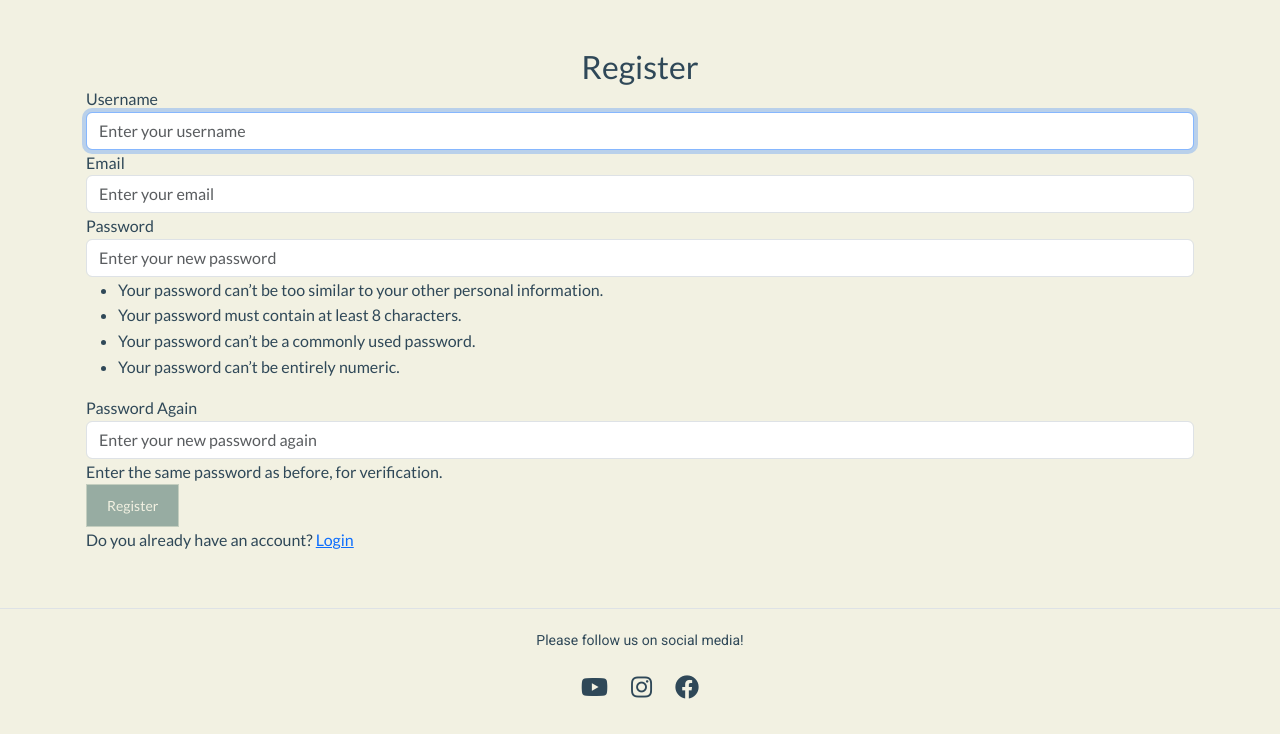
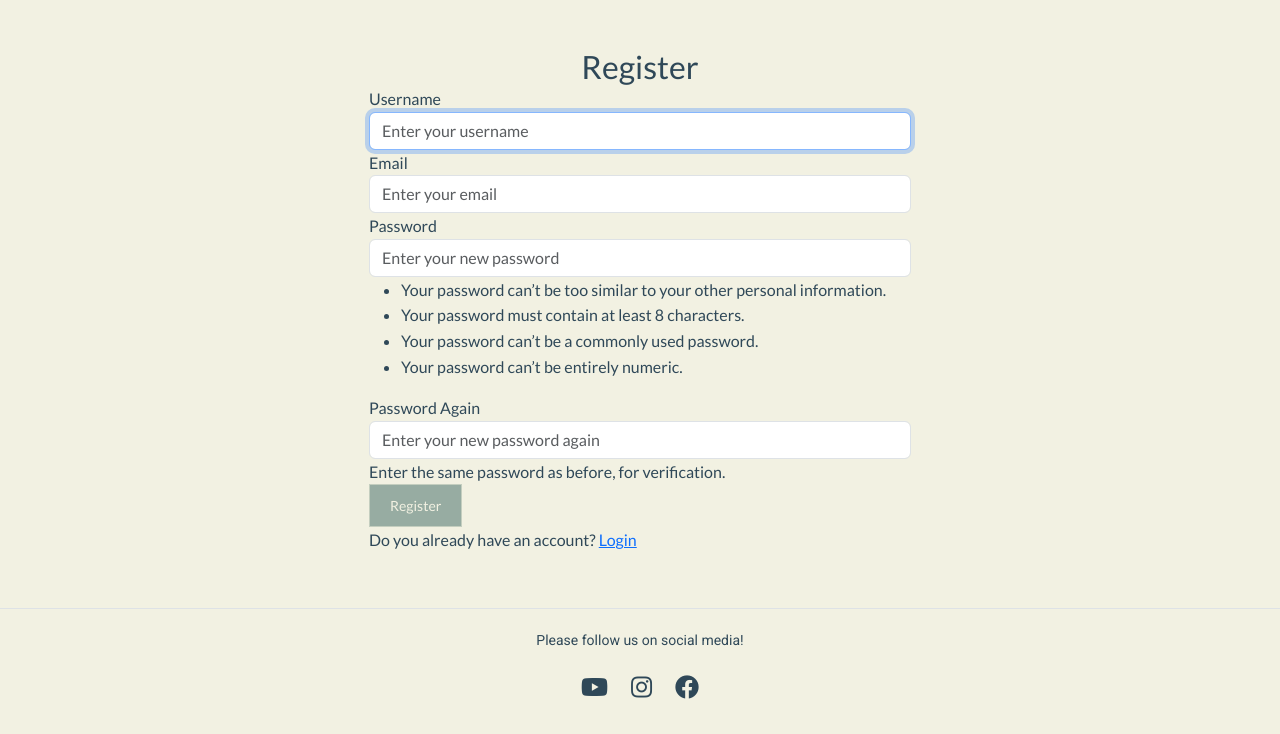
Before and after one commit to mervecoskunn/project-portfolio-4, a Django app: page /accounts/register/ in a window 1280 px wide. Shown: the part 66-800 px from the top of the page. Run offline with Django 4.2, Linux system fonts and the light colour scheme; data that the repository does not hold is empty; some libraries are stand-ins or nearby versions.

Commit message:
register form size changed on register page

```diff
--- a/accounts/templates/accounts/register.html
+++ b/accounts/templates/accounts/register.html
@@ -2,7 +2,7 @@
 
 {% block content %}
 
-<div class="col-md-12">
+<div class="col-md-6">
     <div class="login-card">
         <h2 class="card-header text-center">Register</h2>
         <div class="card-body">
```
